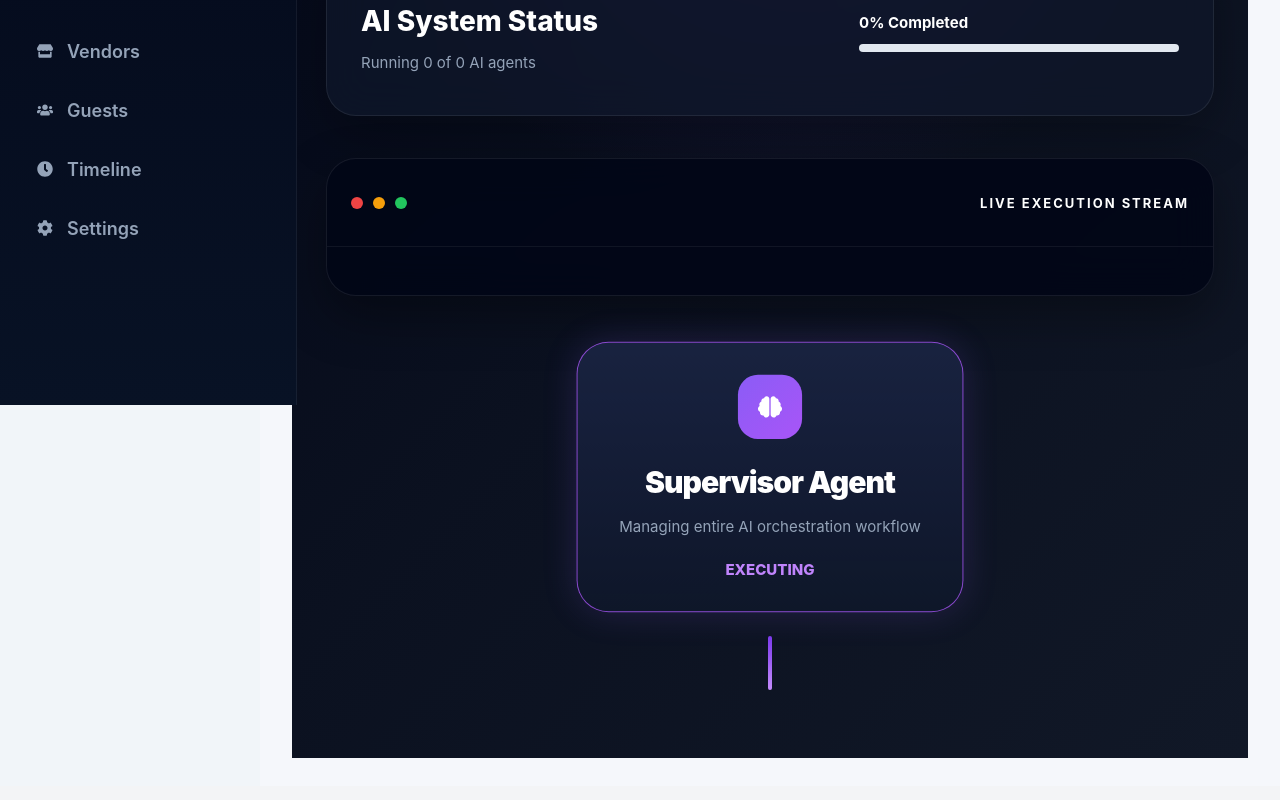
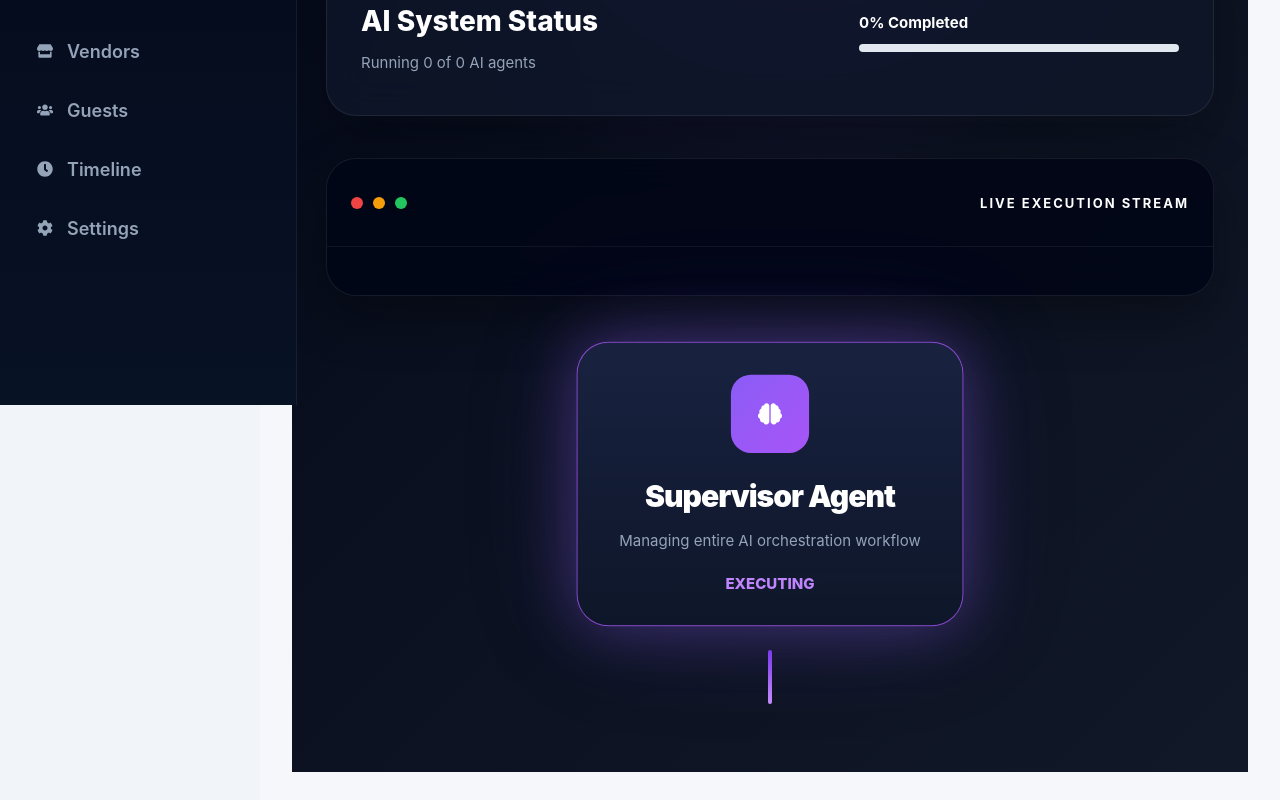
Before and after one commit to Navya83676/AI-Event-Planner, a React app in the folder frontend/: page /workflow in a window 1280 px wide. Shown: the part 443-1243 px from the top of the page. Built offline with nearby package versions, Linux system fonts and the light colour scheme; the HTML template or start-up script is replaced by a standard one.

Commit message:
workflow ui improvements

```diff
--- a/frontend/src/styles/workflow.css
+++ b/frontend/src/styles/workflow.css
@@ -588,12 +588,12 @@
       minmax(260px,1fr)
     );
 
-  gap: 24px;
+  gap: 36px;
 }
 
 .agent-node {
 
-  min-height: 240px;
+  min-height: 320px;
 
   padding: 28px;
 
@@ -625,7 +625,7 @@
 
 .agent-node:hover {
 
-  transform: translateY(-6px);
+  transform: translateY(-8px) scale(1.02);
 
   box-shadow:
     0 20px 45px rgba(0,0,0,0.32);
@@ -664,11 +664,19 @@
 /* STATES */
 
 .completed-node {
-  border-color: rgba(34,197,94,0.4);
+
+  border: 1px solid rgba(34,197,94,0.35);
+
+  background:
+    linear-gradient(
+      180deg,
+      rgba(8,20,45,0.98),
+      rgba(10,15,35,0.95)
+    );
 
   box-shadow:
-    0 0 20px rgba(34,197,94,0.08),
-    0 10px 30px rgba(0,0,0,0.24);
+    0 0 25px rgba(34,197,94,0.15),
+    0 15px 40px rgba(0,0,0,0.35);
 }
 
 .active-node {
@@ -682,8 +690,9 @@
       rgba(15,23,42,0.95)
     );
 
-  box-shadow:
-    0 0 35px rgba(139,92,246,0.18);
+    box-shadow:
+    0 0 60px rgba(139,92,246,0.35),
+    0 0 120px rgba(139,92,246,0.15);
 
   animation:
     pulseGlow 2s infinite;
@@ -717,9 +726,9 @@
 
 .node-icon {
 
-  width: 64px;
+  width: 78px;
 
-  height: 64px;
+  height: 78px;
 
   border-radius: 20px;
 
@@ -792,9 +801,9 @@
 
   text-shadow: 0 0 12px rgba(255,255,255,0.15);
 
-  font-size: 24px;
+  font-size: 32px;
 
-  font-weight: 800;
+  font-weight: 900;
 
   line-height: 1.3;
 
@@ -815,10 +824,9 @@
 }
 
 .agent-node span {
-
-  font-size: 15px;
-
-  font-weight: 800;
+  font-size: 18px;
+  font-weight: 900;
+  letter-spacing: 0.5px;
 }
 
 .completed-node span {
```
